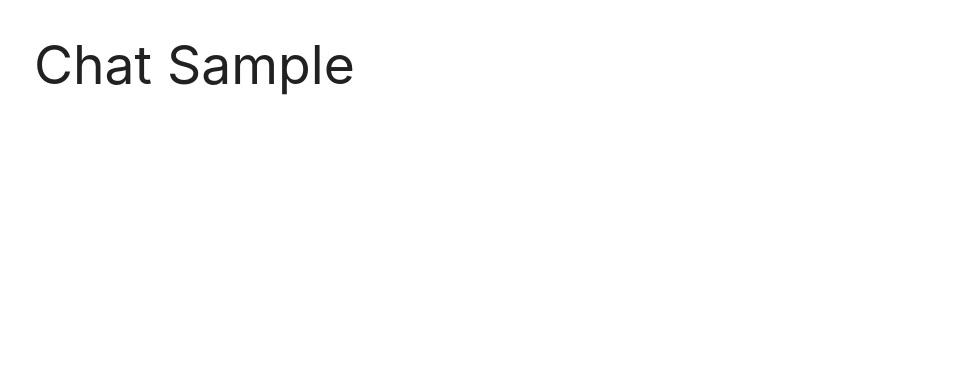
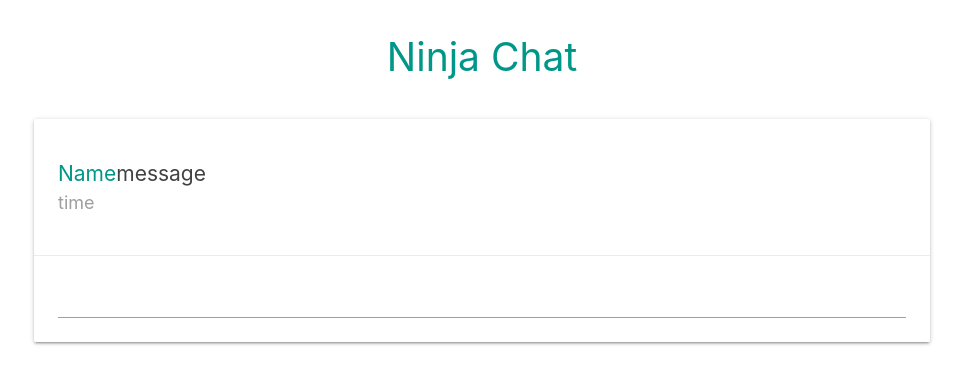
Before and after one commit to deividisss/Live-Chat-App-Vue, a Vue app: page /#/ in a window 1280 px wide. Both pictures are taken after typing "Sample" into the empty fields and a click on the button "ENTER CHAT". Shown: the top 384 px of the page, without its empty margins (158-1121 px from the left). Built offline with nearby package versions, Linux system fonts and the light colour scheme.

Commit message:
Adds Chat window in Chat component

```diff
--- a/src/components/Chat.vue
+++ b/src/components/Chat.vue
@@ -1,6 +1,20 @@
 <template>
   <div class="chat container">
-    <h2>Chat {{ this.name}}</h2>
+    <h2 class="center teal-text">Ninja Chat</h2>
+    <div class="card">
+      <div class="card-content">
+        <ul class="messages">
+          <li>
+            <span class="teal-text">Name</span>
+            <span class="grey-text text-darken-3">message</span>
+            <span class="grey-text time">time</span>
+          </li>
+        </ul>
+      </div>
+      <div class="card-action">
+        <input type="text" />
+      </div>
+    </div>
   </div>
 </template>
 
@@ -15,4 +29,17 @@
 </script>
 
 <style >
+.chat h2 {
+  font-size: 2.6em;
+  margin-bottom: 40px;
+}
+
+.chat span {
+  font-size: 1.4em;
+}
+
+.chat .time {
+  display: block;
+  font-size: 1.2em;
+}
 </style>
```
